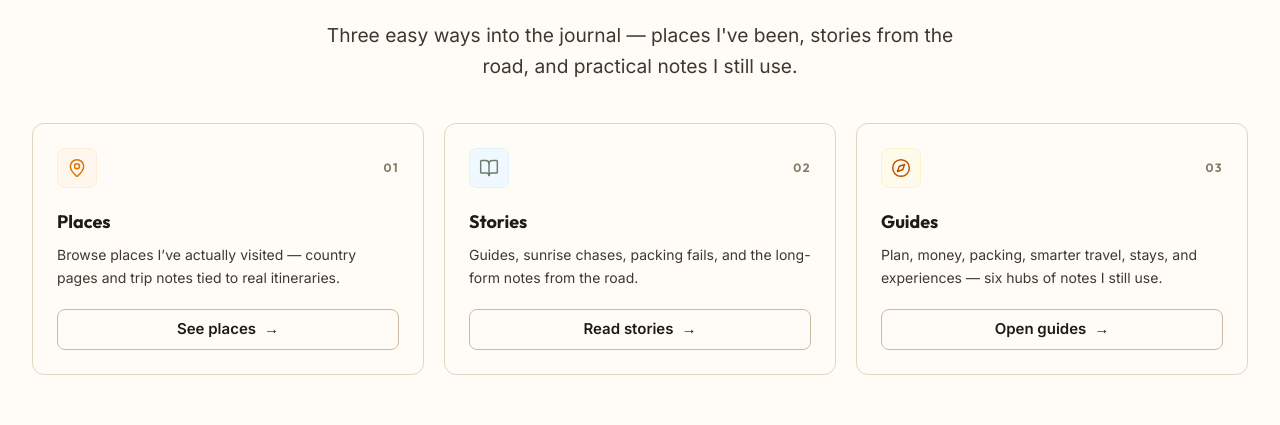
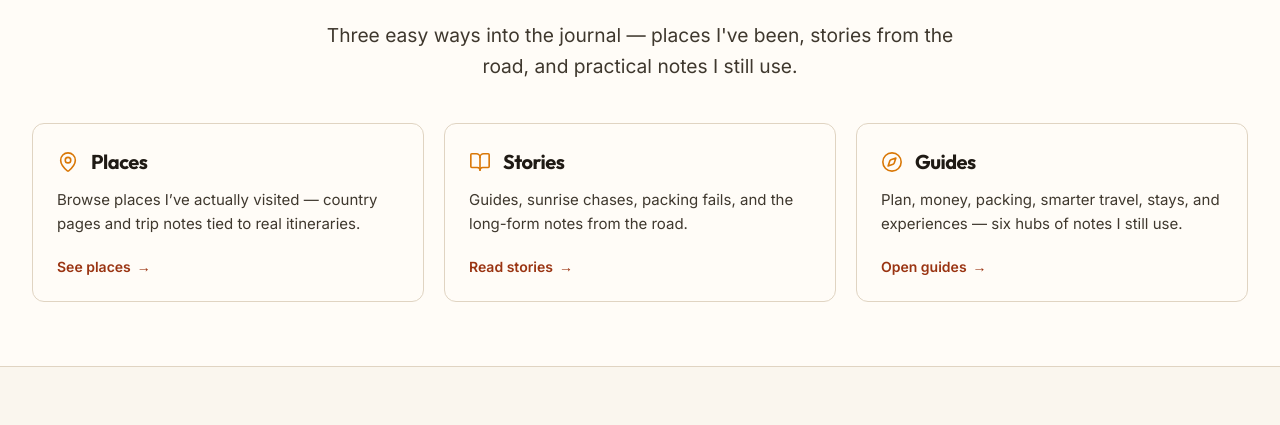
Before and after one commit to aafernands/alex-journeys, a Next.js app: page / in a window 1280 px wide. Shown: the part 1025-1450 px from the top of the page. Built offline with nearby package versions, Linux system fonts and the light colour scheme.

Commit message:
Simplify Start here cards into a cleaner link layout
Drop the numbered column and boxed icons; use icon + title, body copy, and a text CTA on both the Start here page and home funnel.

```diff
--- a/src/app/start-here/page.tsx
+++ b/src/app/start-here/page.tsx
@@ -11,36 +11,36 @@ export const metadata: Metadata = {
 
 const steps = [
   {
-    n: "01",
     title: "Places",
     href: "/destinations",
     icon: "map-pin",
     description:
       "Places I’ve already been — country pages with trip notes and linked stories.",
+    cta: "Browse places",
   },
   {
-    n: "02",
     title: "Stories",
     href: "/blog",
     icon: "book-open",
     description:
       "Longer stories from the road: guides, sunrise runs, packing fails, and favorites.",
+    cta: "Read stories",
   },
   {
-    n: "03",
     title: "Guides",
     href: "/guides",
     icon: "compass",
     description:
       "Six hubs — plan, money, packing, smarter travel, stays, and experiences.",
+    cta: "Open guides",
   },
   {
-    n: "04",
     title: "Tools",
     href: "/tools",
     icon: "suitcase",
     description:
       "Honest affiliate tools I use for stays, flights, insurance, and connectivity — not a booking desk.",
+    cta: "See tools",
   },
 ];
 
@@ -56,41 +56,42 @@ export default function StartHerePage() {
         { label: "Start Here" },
       ]}
     >
-      <ol className="mt-10 grid gap-4 sm:grid-cols-2">
+      <ul className="mt-10 grid gap-4 sm:grid-cols-2">
         {steps.map((step) => (
           <li key={step.href}>
             <Link
               href={step.href}
-              className="panel-interactive group flex h-full gap-4 p-5 md:p-6"
+              className="panel-interactive group flex h-full flex-col p-6 md:p-7"
             >
-              <span className="flex flex-col items-center gap-3">
-                <span className="font-display text-xs font-bold tracking-[0.14em] text-muted">
-                  {step.n}
-                </span>
-                <span className="panel-nested flex size-11 items-center justify-center bg-white text-accent">
-                  <NavIcon name={step.icon} size={20} />
+              <span className="flex items-center gap-3">
+                <NavIcon
+                  name={step.icon}
+                  size={22}
+                  className="shrink-0 text-accent"
+                />
+                <span className="font-display text-xl font-bold tracking-tight text-heading">
+                  {step.title}
                 </span>
               </span>
-              <span className="min-w-0 flex-1">
-                <span className="font-display block text-xl font-bold text-heading">
-                  {step.title}
-                </span>
-                <span className="mt-2 block text-sm leading-relaxed text-text">
-                  {step.description}
-                </span>
-                <span className="mt-4 inline-block text-sm font-semibold text-link transition group-hover:text-accent">
-                  Go →
-                </span>
+              <span className="mt-3 flex-1 text-sm leading-relaxed text-text md:text-[0.9375rem]">
+                {step.description}
+              </span>
+              <span className="mt-5 inline-flex items-center gap-1.5 text-sm font-semibold text-link transition group-hover:gap-2.5 group-hover:text-accent">
+                {step.cta}
+                <span aria-hidden="true">→</span>
               </span>
             </Link>
           </li>
         ))}
-      </ol>
+      </ul>
 
       <div className="panel-soft mt-12 p-6 text-center">
         <p className="text-sm text-text">
           Want the short version of who I am?{" "}
-          <Link href="/about" className="font-semibold text-link hover:text-accent">
+          <Link
+            href="/about"
+            className="font-semibold text-link hover:text-accent"
+          >
             Read About →
           </Link>
         </p>
--- a/src/components/home/StartHereCards.tsx
+++ b/src/components/home/StartHereCards.tsx
@@ -2,12 +2,6 @@ import Link from "next/link";
 import { NavIcon } from "@/components/icons/NavIcon";
 import { Section, SectionHead } from "@/components/ui/Section";
 import { startHereCards } from "@/data/content";
-
-const badgeTints = [
-  "bg-orange-50 text-accent border-orange-100",
-  "bg-sky-50 text-steel border-sky-100",
-  "bg-amber-50 text-amber-700 border-amber-100",
-];
 
 export function StartHereCards() {
   return (
@@ -25,29 +19,26 @@ export function StartHereCards() {
       />
 
       <ul className="mt-10 grid gap-4 sm:grid-cols-3 sm:gap-5">
-        {startHereCards.map((card, i) => (
+        {startHereCards.map((card) => (
           <li key={card.href}>
             <Link
               href={card.href}
-              className="panel-interactive group flex h-full flex-col p-5 md:p-6"
+              className="panel-interactive group flex h-full flex-col p-6"
             >
-              <div className="flex items-center justify-between gap-3">
-                <span
-                  className={`flex size-10 items-center justify-center rounded-lg border ${badgeTints[i % badgeTints.length]}`}
-                >
-                  <NavIcon name={card.icon} size={20} />
+              <span className="flex items-center gap-3">
+                <NavIcon
+                  name={card.icon}
+                  size={22}
+                  className="shrink-0 text-accent"
+                />
+                <span className="font-display text-lg font-bold tracking-tight text-heading md:text-xl">
+                  {card.title}
                 </span>
-                <span className="font-display text-xs font-bold tracking-[0.12em] text-muted">
-                  {String(i + 1).padStart(2, "0")}
-                </span>
-              </div>
-              <span className="font-display mt-5 text-lg font-bold text-heading">
-                {card.title}
               </span>
-              <span className="mt-2 flex-1 text-sm leading-relaxed text-text">
+              <span className="mt-3 flex-1 text-sm leading-relaxed text-text md:text-[0.9375rem]">
                 {card.description}
               </span>
-              <span className="btn btn-secondary btn-block mt-5 !min-h-10 text-sm group-hover:bg-white">
+              <span className="mt-5 inline-flex items-center gap-1.5 text-sm font-semibold text-link transition group-hover:gap-2.5 group-hover:text-accent">
                 {card.cta}
                 <span aria-hidden="true">→</span>
               </span>
```
